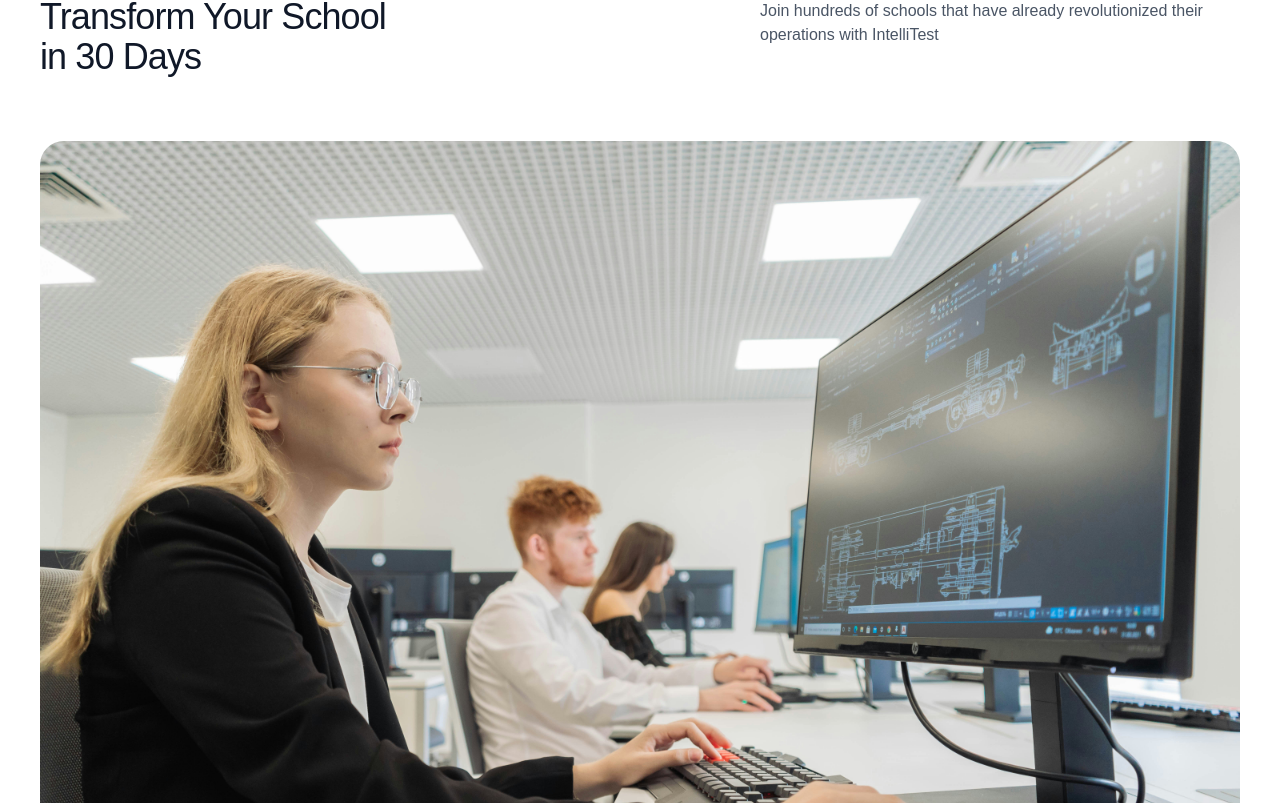
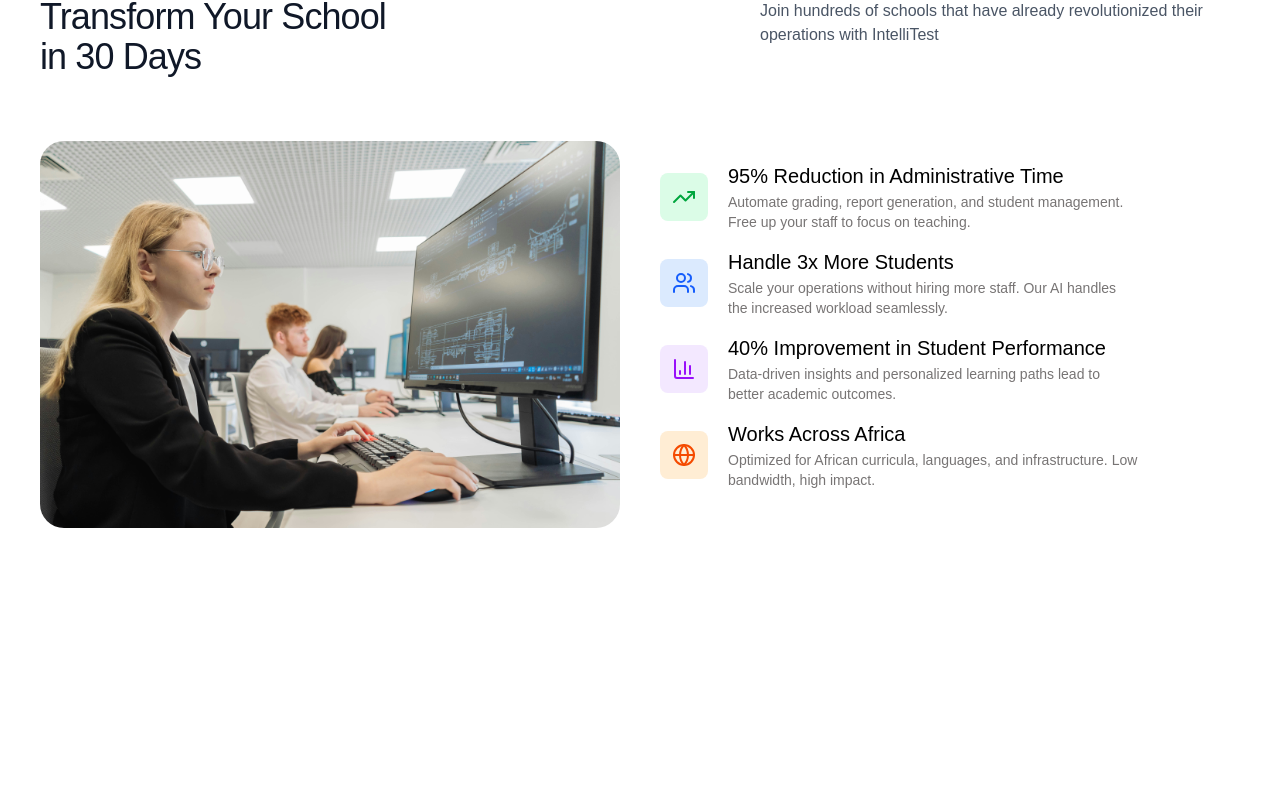
Before and after one commit to KolarDev/IntelliTest-Client, a Next.js app: page / in a window 1280 px wide. Shown: the part 1477-2280 px from the top of the page. Built offline with nearby package versions, Linux system fonts and the light colour scheme.

Commit message:
Added some benefits

```diff
--- a/src/components/landingpage/benefitsSections.tsx
+++ b/src/components/landingpage/benefitsSections.tsx
@@ -1,8 +1,51 @@
 import React from "react";
 import { Container } from "../container";
 import Image from "next/image";
+import { BarChart3, Globe, TrendingUp, Users } from "lucide-react";
 
 export const BenefitsSections = () => {
+  const benefits = [
+    {
+        icon: TrendingUp,
+        title: "95% Reduction in Administrative Time",
+        desc: `
+            Automate grading, report generation, and student
+            management. Free up your staff to focus on teaching.
+        `,
+        bg: "bg-green-100",
+        color: "text-green-600"
+    },
+    {
+        icon: Users,
+        title: "Handle 3x More Students",
+        desc: `
+            Scale your operations without hiring more staff.
+            Our AI handles the increased workload seamlessly.
+        `,
+        bg: "bg-blue-100",
+        color: "text-blue-600"
+    },
+    {
+        icon: BarChart3,
+        title: "40% Improvement in Student Performance",
+        desc: `
+            Data-driven insights and personalized learning
+            paths lead to better academic outcomes.
+        `,
+        bg: "bg-purple-100",
+        color: "text-purple-600"
+    },
+    {
+        icon: Globe,
+        title: "Works Across Africa",
+        desc: `
+            Optimized for African curricula, languages, and
+            infrastructure. Low bandwidth, high impact.
+        `,
+        bg: "bg-orange-100",
+        color: "text-orange-600"
+    },
+  ];
   return (
     <section id="benefits" className="rounded-t-4xl -translate-y-5 bg-white">
       <Container>
@@ -22,8 +65,9 @@ export const BenefitsSections = () => {
             operations with IntelliTest
           </p>
         </div>
-        <div className="">
-          <div>
+        <div className="flex flex-col gap-10 md:items-center md:flex-row">
+          {/* Image section */}
+          <div className="md:w-[50%]">
             <Image
               src="/benefits.jpg"
               alt="Benefit image"
@@ -33,6 +77,22 @@ export const BenefitsSections = () => {
               priority
             />
           </div>
+          {/* Benefits */}
+          <aside className="w-[50%]">
+            <div className="">
+              {benefits.map((item, i) => (
+                <div key={i} className="flex gap-5 mb-4 items-center">
+                  <div className={`w-12 h-12 ${item.bg} rounded-lg flex items-center justify-center flex-shrink-0`}>
+                    <item.icon className={`h-6 w-6 ${item.color}`} />
+                  </div>
+                  <div>
+                    <h2 className="text-xl pb-[2px]">{item.title}</h2>
+                    <p className="text-sm text-textGrey w-[80%]">{item.desc}</p>
+                  </div>
+                </div>
+              ))}
+            </div>
+          </aside>
         </div>
       </Container>
     </section>
```
